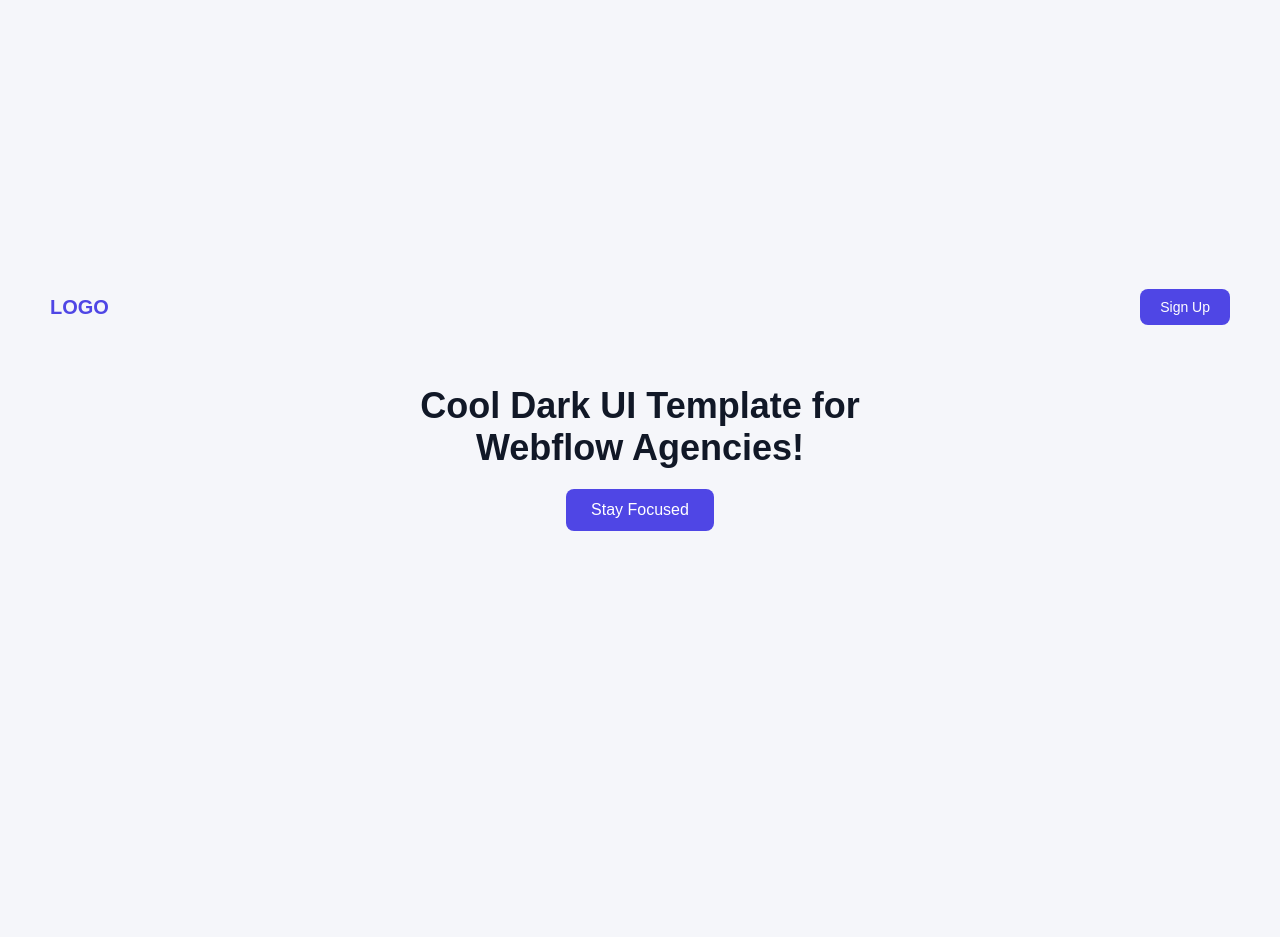
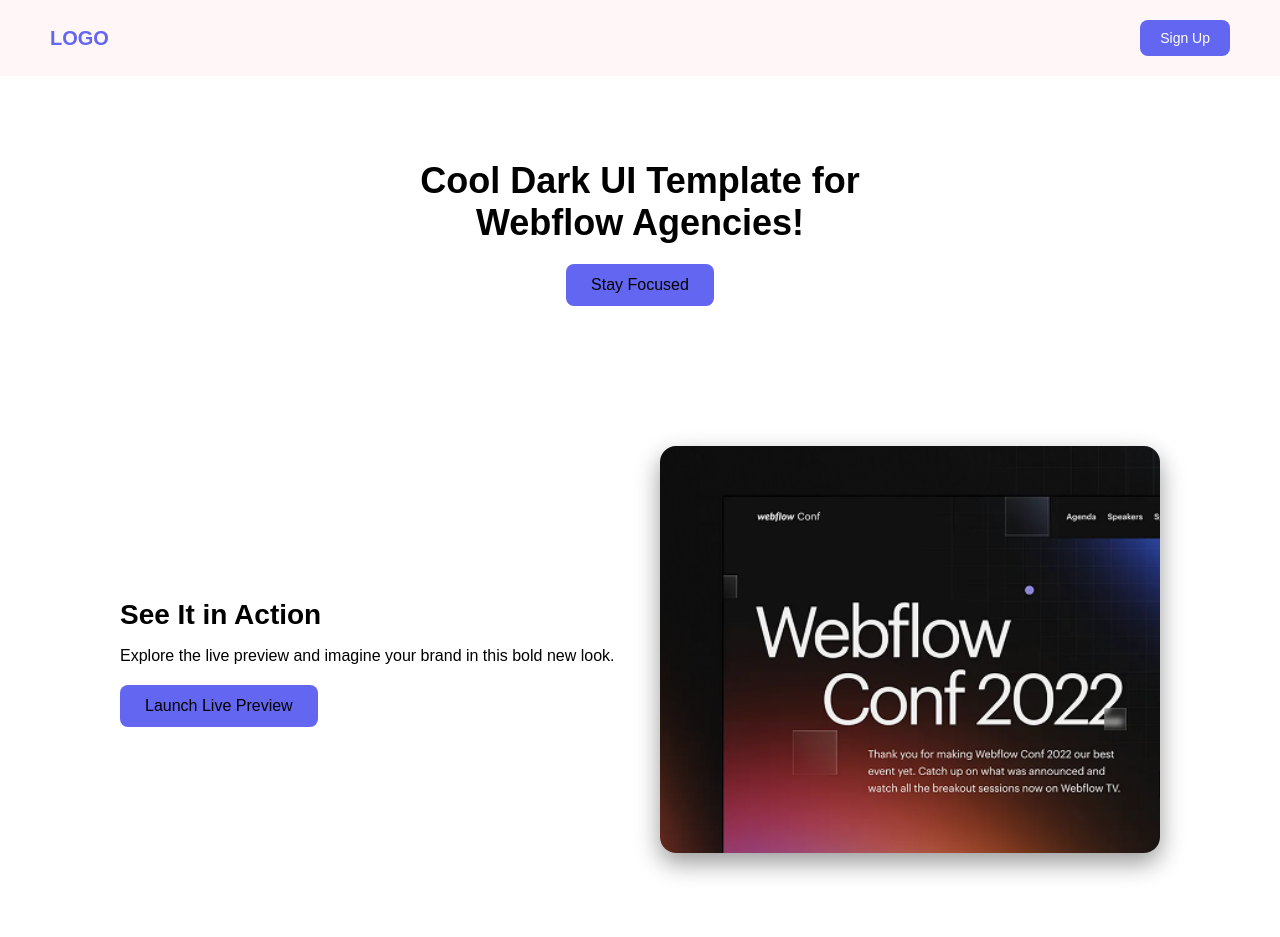
Before and after one commit to tamimislam5635/ass1, a plain HTML site: page index.html in a window 1280 px wide. Before the commit the page ends 800 px from the top, so only its background shows below. Drawn offline with Linux system fonts and the light colour scheme.

Commit message:
action section is redyn

```diff
--- a/index.html
+++ b/index.html
@@ -3,20 +3,16 @@
 <head>
   <meta charset="UTF-8">
   <meta name="viewport" content="width=device-width, initial-scale=1.0">
-  <title>UI Template</title>
+  <title>Dark UI Template with Section</title>
   <style>
     body {
       margin: 0;
       font-family: Arial, sans-serif;
-      background-color: #f5f6fa;
-      display: flex;
-      flex-direction: column;
-      align-items: center;
-      justify-content: center;
-      height: 100vh;
-      text-align: center;
+      background-color: #ffffff;
+      color: #000000;
     }
 
+    /* Navbar */
     nav {
       width: 100%;
       padding: 20px 50px;
@@ -24,40 +20,132 @@
       justify-content: space-between;
       align-items: center;
       box-sizing: border-box;
-      background-color: #f5f6fa;
+      background-color: #fff7f7;
     }
 
     nav .logo {
       font-weight: bold;
-      color: #4f46e5; /* blue color */
+      color: #6366f1;
       font-size: 20px;
     }
 
     nav .signup-btn {
-      background-color: #4f46e5;
+      background-color: #6366f1;
       color: white;
       border: none;
       padding: 10px 20px;
       border-radius: 8px;
       cursor: pointer;
       font-size: 14px;
+      transition: background 0.3s;
     }
 
-    h1 {
-      font-size: 36px;
-      color: #111827;
-      margin: 40px 0 20px 0;
+    nav .signup-btn:hover {
+      background-color: #4f46e5;
     }
 
-    .stay-focused-btn {
-      background-color: #4f46e5;
-      color: white;
+    /* Hero Section */
+    .hero {
+      display: flex;
+      flex-direction: column;
+      align-items: center;
+      justify-content: center;
+      text-align: center;
+      padding: 60px 20px;
+    }
+
+    .hero h1 {
+      font-size: 36px;
+      margin-bottom: 20px;
+      color: #000000;
+    }
+
+    .hero p {
+      font-size: 16px;
+      color: #000000;
+      margin-bottom: 30px;
+      max-width: 500px;
+    }
+
+    .hero .hero-btn {
+      background-color: #6366f1;
+      color: rgb(0, 0, 0);
       border: none;
       padding: 12px 25px;
       border-radius: 8px;
       cursor: pointer;
       font-size: 16px;
+      transition: background 0.3s;
     }
+
+    .hero .hero-btn:hover {
+      background-color: #4f46e5;
+    }
+
+    .hero img {
+      margin-top: 40px;
+      max-width: 100%;
+      border-radius: 16px;
+      box-shadow: 0 10px 25px rgba(0,0,0,0.4);
+    }
+
+    /* Side by side section */
+    .side-section {
+      display: flex;
+      flex-wrap: wrap;
+      align-items: center;
+      justify-content: center;
+      padding: 80px 20px;
+      gap: 40px;
+    }
+
+    .side-section .text {
+      flex: 1;
+      min-width: 280px;
+      max-width: 500px;
+      text-align: left;
+    }
+
+    .side-section h2 {
+      font-size: 28px;
+      margin-bottom: 15px;
+      color: #000000;
+    }
+
+    .side-section p {
+      font-size: 16px;
+      color: #000000;
+      margin-bottom: 20px;
+    }
+
+    .side-section .launch-btn {
+      background-color: #6366f1;
+      color: rgb(0, 0, 0);
+      border: none;
+      padding: 12px 25px;
+      border-radius: 8px;
+      cursor: pointer;
+      font-size: 16px;
+      transition: background 0.3s;
+    }
+
+    .side-section .launch-btn:hover {
+      background-color: #4f46e5;
+    }
+
+    .side-section .image {
+      flex: 1;
+      min-width: 280px;
+      max-width: 500px;
+    }
+
+    .side-section .image img {
+      width: 100%;
+      border-radius: 16px;
+      box-shadow: 0 10px 25px rgba(0,0,0,0.4);
+    }
+
+
   </style>
 </head>
 <body>
@@ -66,7 +154,23 @@
     <button class="signup-btn">Sign Up</button>
   </nav>
 
-  <h1>Cool Dark UI Template for <br> Webflow Agencies!</h1>
-  <button class="stay-focused-btn">Stay Focused</button>
+  <!-- Hero Section -->
+  <div class="hero">
+    <h1>Cool Dark UI Template for <br> Webflow Agencies!</h1>
+    <button class="hero-btn">Stay Focused</button>
+
+  </div>
+
+  <!-- Side by Side Section -->
+  <div class="side-section">
+    <div class="text">
+      <h2>See It in Action</h2>
+      <p>Explore the live preview and imagine your brand in this bold new look.</p>
+      <button class="launch-btn">Launch Live Preview</button>
+    </div>
+    <div class="image">
+      <img src="Assets/wc-mini.png" alt="">
+    </div>
+  </div>
 </body>
 </html>
```
